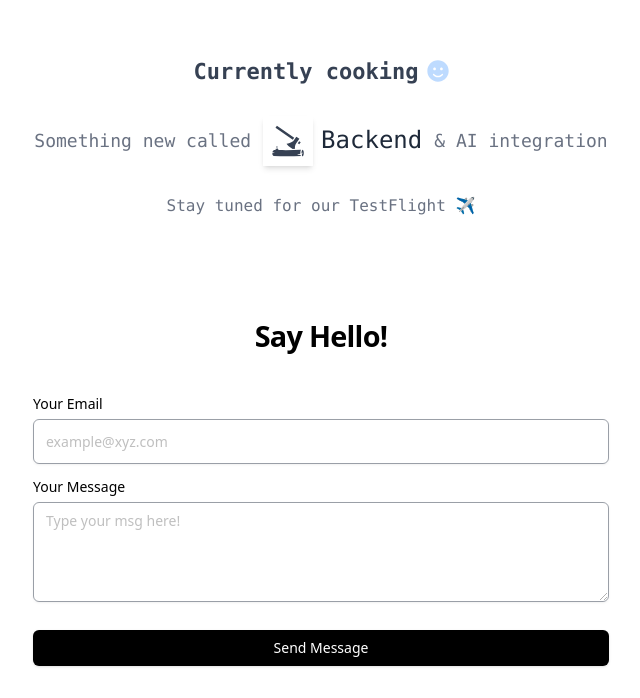
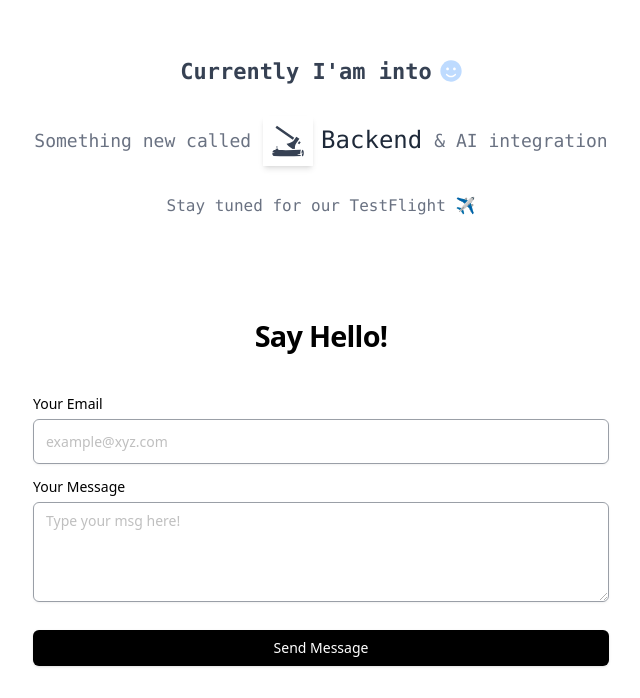
Before and after one commit to deepesh-y7/Portfolio, a React (Vite) app: page / in a window 1280 px wide. Shown: the part 1976-2674 px from the top of the page, without its empty margins (319-959 px from the left). Built offline with nearby package versions, Linux system fonts and the light colour scheme; a web font is replaced by a local one.

Commit message:
Updated design make it more clear

```diff
--- a/src/components/sections/CurrentlyMaking.jsx
+++ b/src/components/sections/CurrentlyMaking.jsx
@@ -7,7 +7,7 @@
     <section className="flex flex-col items-center justify-center mt-48 max-sm:mt-24 gap-5 text-gray-700 font-mono text-center ">
 
       <p className="text-[22px]  text-gray-700 font-bold flex items-center gap-2">
-        Currently cooking
+        Currently I'am into
         <FaSmile className="text-blue-200 text-[22px]" />
       </p>
 
```
